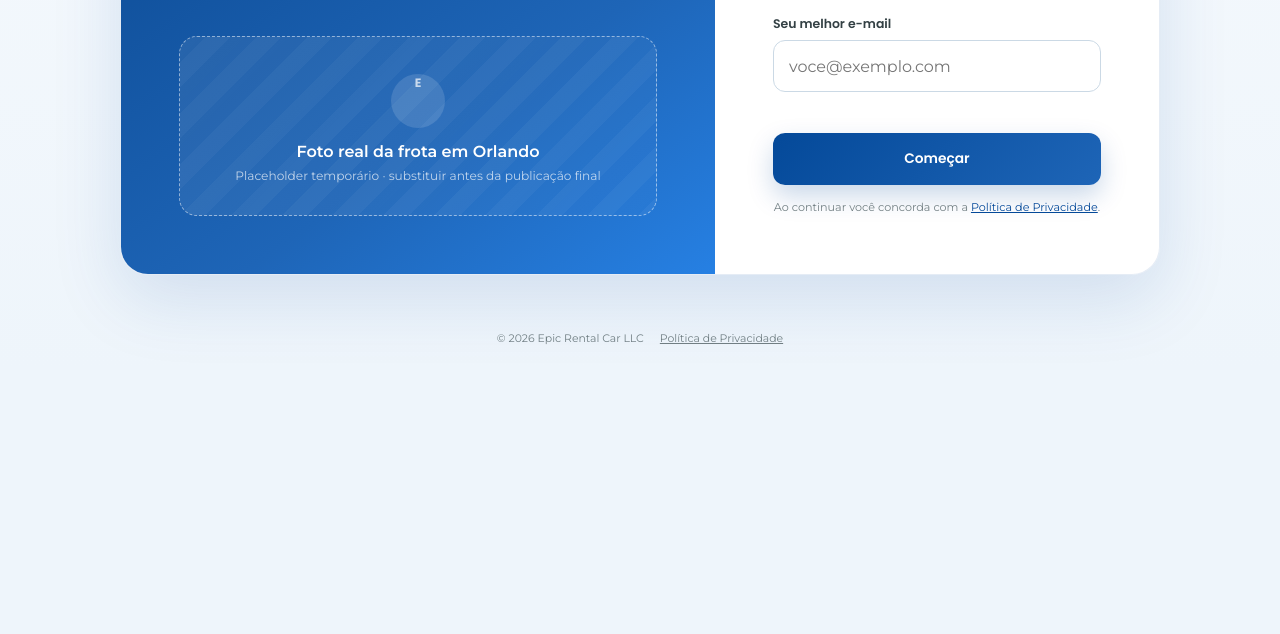
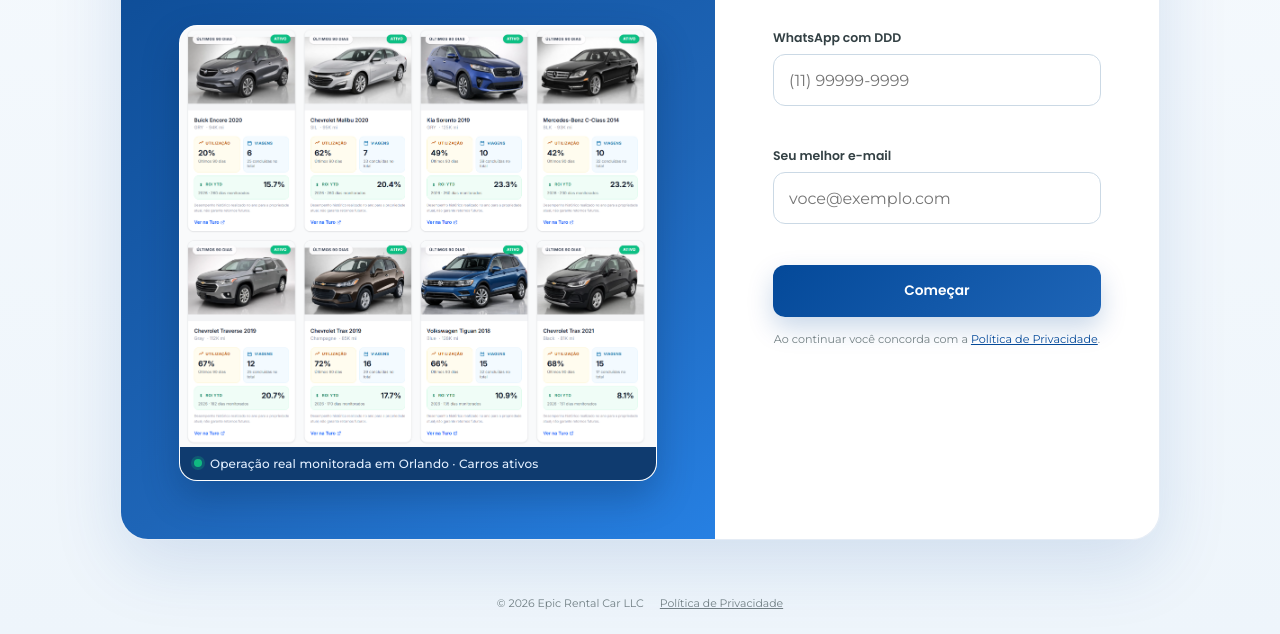
Before and after one commit to ronaldoteixeira-tech/epic-ai, a website with bundled scripts: page public/index.html in a window 1280 px wide. Shown: the part 514-1148 px from the top of the page. Before the commit the page ends 883 px from the top, so only its background shows below. Built offline with nearby package versions, Linux system fonts and the light colour scheme.

Commit message:
ajuste de imagem

```diff
--- a/public/app.js
+++ b/public/app.js
@@ -305,13 +305,20 @@
         <p class="eyebrow">Epic Rental Car · Orlando</p>
         <h1 id="capture-title">Renda em dólar, em Orlando, a partir de US$ 15 mil.</h1>
         <p class="lead">Uma operação real de frota — carro, placa, contrato e locatário. Não uma promessa de tela.</p>
-        <div class="asset-placeholder" role="img" aria-label="Espaço reservado para foto real da frota em Orlando">
-          <div>
-            <span class="placeholder-icon" aria-hidden="true">E</span>
-            <strong>Foto real da frota em Orlando</strong>
-            <span>Placeholder temporário · substituir antes da publicação final</span>
-          </div>
-        </div>
+        <figure class="capture-fleet">
+          <img
+            src="./nossa-frota.png"
+            alt="Operação e desempenho real da nossa frota em Orlando — Epic Rental Car"
+            class="capture-fleet-img"
+            width="1057"
+            height="935"
+            loading="eager"
+          />
+          <figcaption class="capture-fleet-caption">
+            <span class="fleet-live-dot" aria-hidden="true"></span>
+            Operação real monitorada em Orlando · Carros ativos
+          </figcaption>
+        </figure>
       </div>
       <form class="capture-form" id="capture-form" novalidate>
         <p class="lead">Responda 12 perguntas rápidas. Se fizer sentido, você agenda uma conversa comigo e sai com a simulação do seu cenário.</p>
--- a/public/index.html
+++ b/public/index.html
@@ -33,6 +33,7 @@
       rel="stylesheet"
     />
     <link rel="stylesheet" href="./styles.css" />
+    <link rel="preload" as="image" href="./nossa-frota.png" />
   </head>
   <body>
     <!-- Google Tag Manager (noscript) -->
--- a/public/styles.css
+++ b/public/styles.css
@@ -234,6 +234,51 @@
 
 .capture-copy .lead {
   color: rgba(255, 255, 255, 0.84);
+}
+
+.capture-fleet {
+  display: flex;
+  flex-direction: column;
+  margin: auto 0 0;
+  border-radius: var(--radius-md);
+  overflow: hidden;
+  border: 1px solid rgba(255, 255, 255, 0.2);
+  box-shadow: 0 16px 36px rgba(2, 36, 76, 0.28);
+  background: #ffffff;
+  transition: transform 240ms ease, box-shadow 240ms ease;
+}
+
+.capture-fleet:hover {
+  transform: translateY(-2px);
+  box-shadow: 0 20px 42px rgba(2, 36, 76, 0.35);
+}
+
+.capture-fleet-img {
+  display: block;
+  width: 100%;
+  height: auto;
+  object-fit: cover;
+}
+
+.capture-fleet-caption {
+  display: flex;
+  align-items: center;
+  gap: 8px;
+  padding: 9px 14px;
+  background: rgba(3, 49, 104, 0.95);
+  color: #e2efff;
+  font-size: 0.75rem;
+  font-weight: 500;
+  letter-spacing: 0.01em;
+}
+
+.fleet-live-dot {
+  width: 8px;
+  height: 8px;
+  border-radius: 50%;
+  background: #10b981;
+  box-shadow: 0 0 0 3px rgba(16, 185, 129, 0.25);
+  flex-shrink: 0;
 }
 
 .asset-placeholder {
```
Also changed, not shown: public/nossa-frota.png (added).
